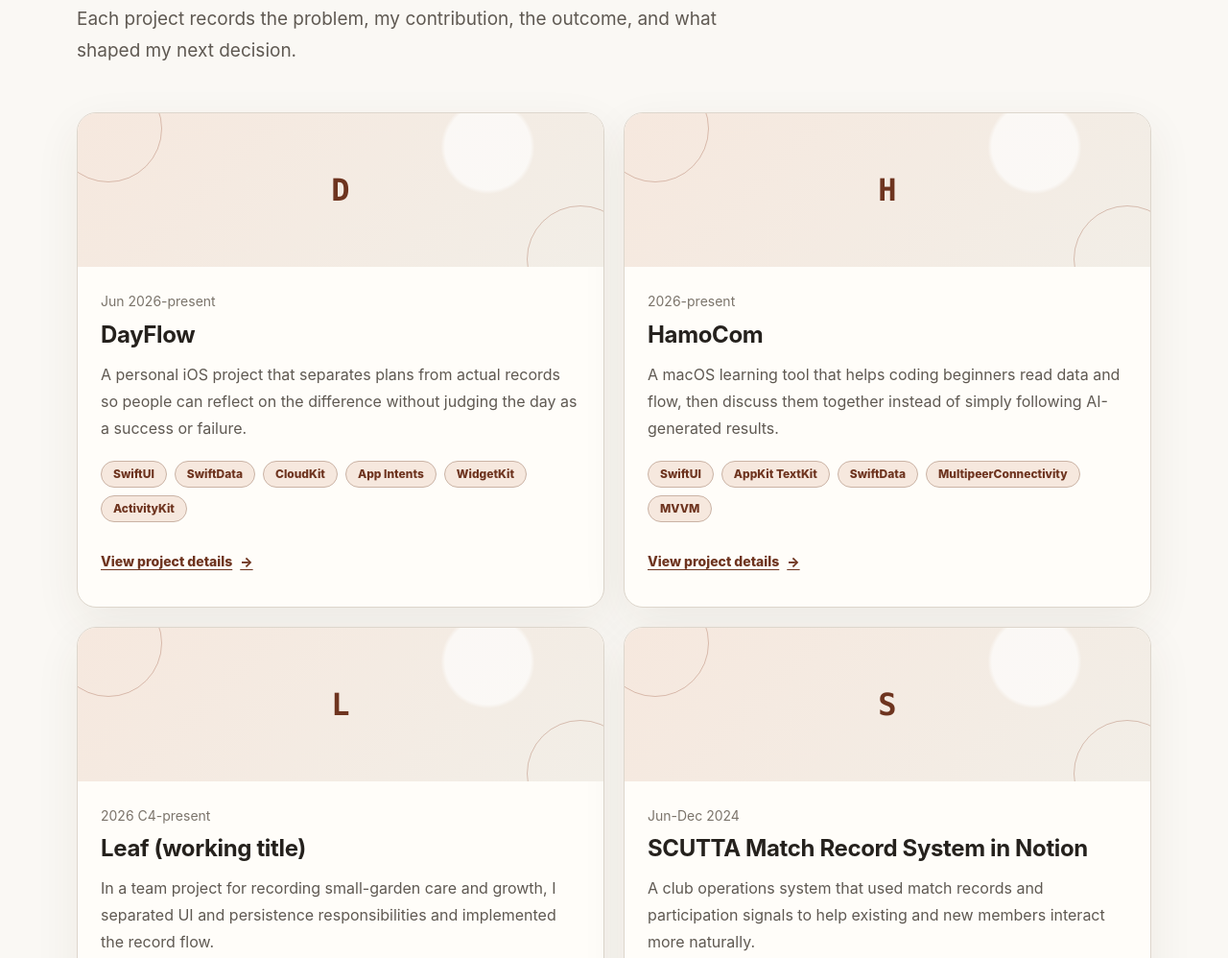
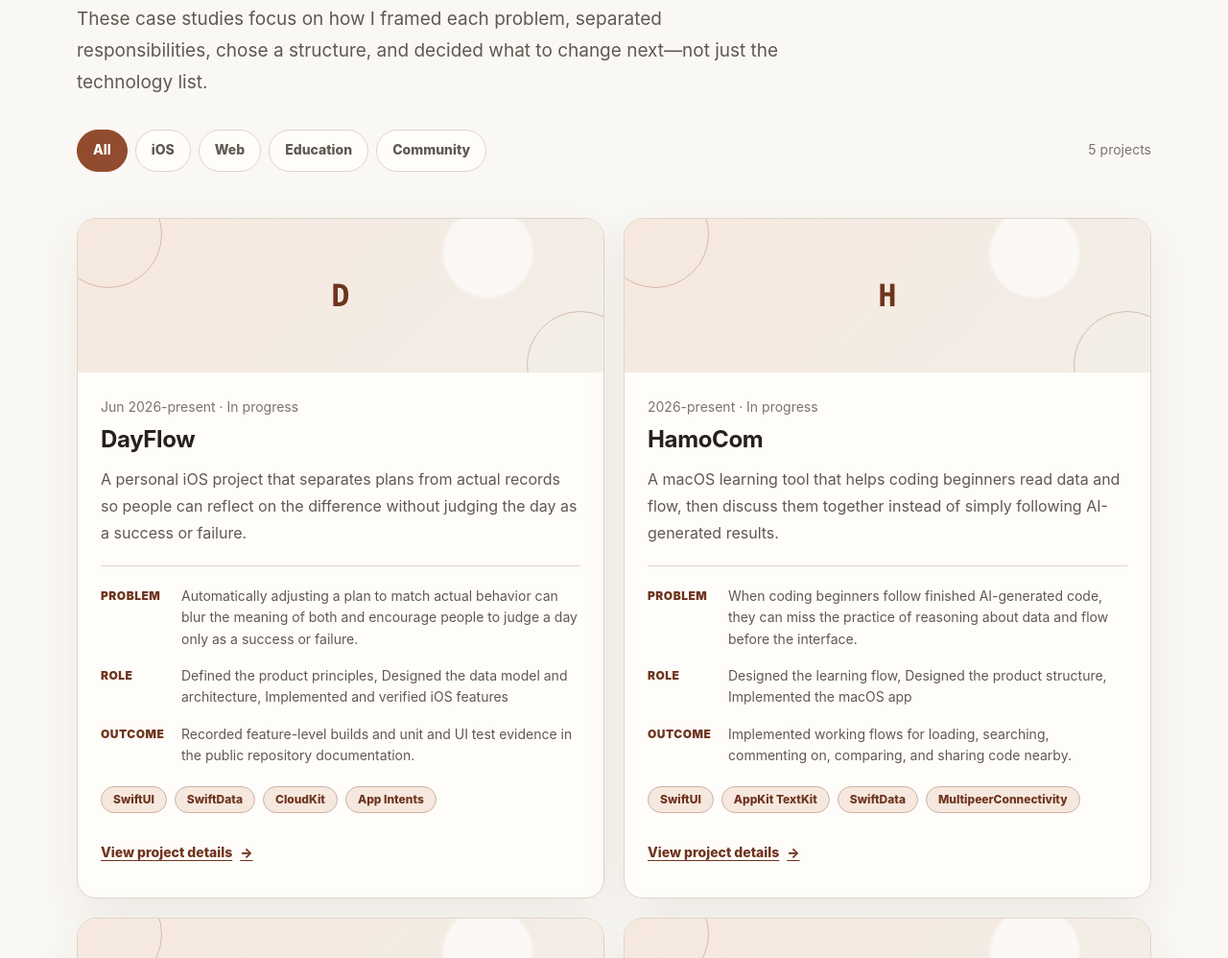
Before and after one commit to hamoYeong/hamoYeong.github.io, an Astro site: page /en/projects/ in a window 1280 px wide. Shown: the part 436-1434 px from the top of the page at 96% size. Built offline with nearby package versions, Linux system fonts and the light colour scheme; Astro itself is replaced by a stand-in of ours.

Commit message:
feat: Projects 목록 필터와 핵심 정보 구현

```diff
--- a/src/i18n/ui.ts
+++ b/src/i18n/ui.ts
@@ -157,18 +157,51 @@ export const ui = {
 		projects: {
 			eyebrow: 'Projects',
 			title: '문제를 해결하며 만든 것들',
-			intro: '프로젝트마다 문제, 기여, 결과와 다음 선택에 남은 배움을 기록합니다.',
+			intro:
+				'기술 목록보다 문제를 정의하고, 역할을 나누고, 구조를 선택한 이유와 다음에 바꿀 점을 case study로 기록합니다.',
 			empty: '현재 이 언어로 공개된 프로젝트가 없습니다.',
 			readMore: '프로젝트 자세히 보기',
 			back: 'Projects 목록으로',
+			filterLabel: '프로젝트 분야 필터',
+			filterAll: '전체',
+			filterCount: '개의 프로젝트',
+			filters: [
+				{ value: 'ios', label: 'iOS' },
+				{ value: 'web', label: 'Web' },
+				{ value: 'education', label: 'Education' },
+				{ value: 'community', label: 'Community' },
+			],
 			period: '기간',
+			status: '상태',
+			statusLabels: {
+				concept: '구상 중',
+				'in-progress': '진행 중',
+				completed: '완료',
+				archived: '운영 종료',
+			},
 			role: '역할',
 			team: '협업',
-			problem: '문제',
-			contributions: '기여',
-			technologies: '사용 도구',
-			outcomes: '결과',
-			learnings: '배운 점',
+			overview: 'Overview',
+			problem: 'Problem',
+			whyItMattered: 'Why It Mattered',
+			context: 'Context',
+			user: 'User',
+			research: 'Research',
+			myRole: 'My Role',
+			contributions: 'My Contribution',
+			process: 'Process',
+			keyDecisions: 'Key Decisions',
+			technicalStructure: 'Technical Structure',
+			technologies: 'Technology',
+			challenges: 'Challenges',
+			outcomes: 'Outcome',
+			whatIWouldChange: 'What I Would Change',
+			learnings: 'Learning',
+			relatedPosts: 'Related Posts',
+			contents: 'Case study 목차',
+			privateSummaryTitle: '공개 범위를 제한한 프로젝트',
+			privateSummary:
+				'팀의 private 저장소, 내부 코드와 문서, 팀원 정보는 공개하지 않습니다. 아래 내용은 공개 가능한 프로젝트 목적과 본인의 기여만 구분해 정리했습니다.',
 			repository: '저장소 보기',
 			demo: '데모 보기',
 		},
@@ -343,18 +376,50 @@ export const ui = {
 			eyebrow: 'Projects',
 			title: 'Things I built while solving problems',
 			intro:
-				'Each project records the problem, my contribution, the outcome, and what shaped my next decision.',
+				'These case studies focus on how I framed each problem, separated responsibilities, chose a structure, and decided what to change next—not just the technology list.',
 			empty: 'No projects are available in this language yet.',
 			readMore: 'View project details',
 			back: 'Back to Projects',
+			filterLabel: 'Filter projects by field',
+			filterAll: 'All',
+			filterCount: ' projects',
+			filters: [
+				{ value: 'ios', label: 'iOS' },
+				{ value: 'web', label: 'Web' },
+				{ value: 'education', label: 'Education' },
+				{ value: 'community', label: 'Community' },
+			],
 			period: 'Period',
+			status: 'Status',
+			statusLabels: {
+				concept: 'Concept',
+				'in-progress': 'In progress',
+				completed: 'Completed',
+				archived: 'Archived',
+			},
 			role: 'Role',
 			team: 'Collaboration',
+			overview: 'Overview',
 			problem: 'Problem',
-			contributions: 'Contributions',
-			technologies: 'Tools',
-			outcomes: 'Outcomes',
-			learnings: 'Learnings',
+			whyItMattered: 'Why It Mattered',
+			context: 'Context',
+			user: 'User',
+			research: 'Research',
+			myRole: 'My Role',
+			contributions: 'My Contribution',
+			process: 'Process',
+			keyDecisions: 'Key Decisions',
+			technicalStructure: 'Technical Structure',
+			technologies: 'Technology',
+			challenges: 'Challenges',
+			outcomes: 'Outcome',
+			whatIWouldChange: 'What I Would Change',
+			learnings: 'Learning',
+			relatedPosts: 'Related Posts',
+			contents: 'Case study contents',
+			privateSummaryTitle: 'Public scope is limited',
+			privateSummary:
+				'The private team repository, internal code and documents, and teammate information are not published. This case study separates the publishable project context from my individual contribution.',
 			repository: 'View repository',
 			demo: 'View demo',
 		},
--- a/src/pages/[locale]/projects/index.astro
+++ b/src/pages/[locale]/projects/index.astro
@@ -22,6 +22,23 @@ if (!isLocale(localeParam)) {
 const locale = localeParam;
 const t = getUi(locale);
 const projects = await getProjects({ locale });
+const getFilterValues = (categories: string[]) => {
+	const normalized = categories.map((category) => category.toLowerCase());
+	const values = [];
+
+	if (normalized.includes('ios')) values.push('ios');
+	if (normalized.includes('web')) values.push('web');
+	if (
+		normalized.some((category) =>
+			['education', 'computational thinking', 'learning'].includes(category),
+		)
+	) {
+		values.push('education');
+	}
+	if (normalized.includes('community')) values.push('community');
+
+	return values;
+};
 const alternatePaths = Object.fromEntries(
 	locales.map((targetLocale) => [
 		targetLocale,
@@ -45,20 +62,160 @@ const alternatePaths = Object.fromEntries(
 
 	{
 		projects.length > 0 ? (
-			<div class="card-grid">
+			<>
+				<div
+					class="project-filter"
+					data-project-filter
+					role="group"
+					aria-label={t.projects.filterLabel}
+				>
+					<div class="project-filter__buttons">
+						<button
+							type="button"
+							data-filter="all"
+							aria-pressed="true"
+							aria-controls="project-list"
+						>
+							{t.projects.filterAll}
+						</button>
+						{t.projects.filters.map((filter) => (
+							<button
+								type="button"
+								data-filter={filter.value}
+								aria-pressed="false"
+								aria-controls="project-list"
+							>
+								{filter.label}
+							</button>
+						))}
+					</div>
+					<p aria-live="polite" data-project-count data-count-suffix={t.projects.filterCount}>
+						{projects.length}{t.projects.filterCount}
+					</p>
+				</div>
+
+				<div id="project-list" class="card-grid">
 					{projects.map((project) => (
+						<div
+							class="project-entry"
+							data-project-entry
+							data-categories={getFilterValues(project.data.categories).join(' ')}
+						>
 							<ProjectCard
 								title={project.data.title}
 								summary={project.data.summary}
-						meta={project.data.period.label}
-						tags={project.data.technologies}
+								meta={`${project.data.period.label} · ${t.projects.statusLabels[project.data.status]}`}
+								tags={project.data.technologies.slice(0, 4)}
+								facts={[
+									{ label: t.projects.problem, value: project.data.problem },
+									{ label: t.projects.role, value: project.data.role.join(', ') },
+									{ label: t.projects.outcomes, value: project.data.outcomes[0] },
+								]}
 								href={localizedPath(locale, `projects/${project.data.slug}`)}
 								actionLabel={t.projects.readMore}
 							/>
+						</div>
 					))}
 				</div>
+			</>
 		) : (
 			<p class="empty-state">{t.projects.empty}</p>
 		)
 	}
 </BaseLayout>
+
+<script>
+	const filterRoot = document.querySelector('[data-project-filter]');
+	const projectEntries = Array.from(
+		document.querySelectorAll<HTMLElement>('[data-project-entry]'),
+	);
+
+	if (filterRoot) {
+		const filterButtons = Array.from(
+			filterRoot.querySelectorAll<HTMLButtonElement>('button[data-filter]'),
+		);
+		const count = filterRoot.querySelector<HTMLElement>('[data-project-count]');
+
+		filterButtons.forEach((button) => {
+			button.addEventListener('click', () => {
+				const selected = button.dataset.filter ?? 'all';
+				let visibleCount = 0;
+
+				filterButtons.forEach((candidate) => {
+					candidate.setAttribute(
+						'aria-pressed',
+						String(candidate === button),
+					);
+				});
+
+				projectEntries.forEach((entry) => {
+					const categories = entry.dataset.categories?.split(' ') ?? [];
+					const visible = selected === 'all' || categories.includes(selected);
+					entry.hidden = !visible;
+					if (visible) visibleCount += 1;
+				});
+
+				if (count) {
+					count.textContent = `${visibleCount}${count.dataset.countSuffix ?? ''}`;
+				}
+			});
+		});
+	}
+</script>
+
+<style>
+	.project-filter {
+		display: flex;
+		margin: var(--space-8) 0 var(--space-8);
+		align-items: center;
+		justify-content: space-between;
+		gap: var(--space-4);
+	}
+
+	.project-filter__buttons {
+		display: flex;
+		flex-wrap: wrap;
+		gap: var(--space-2);
+	}
+
+	.project-filter button {
+		min-height: 2.75rem;
+		border: var(--border-default);
+		border-radius: var(--radius-pill);
+		padding: 0 var(--space-4);
+		background: var(--color-surface);
+		color: var(--color-text-soft);
+		font: inherit;
+		font-size: var(--text-sm);
+		font-weight: 800;
+		cursor: pointer;
+	}
+
+	.project-filter button[aria-pressed='true'] {
+		border-color: var(--color-accent);
+		background: var(--color-accent);
+		color: var(--color-on-accent);
+	}
+
+	.project-filter p {
+		flex: 0 0 auto;
+		margin: 0;
+		color: var(--color-text-faint);
+		font-size: var(--text-sm);
+	}
+
+	.project-entry {
+		min-width: 0;
+	}
+
+	.project-entry[hidden] {
+		display: none;
+	}
+
+	@media (max-width: 640px) {
+		.project-filter {
+			align-items: flex-start;
+			flex-direction: column;
+		}
+	}
+</style>
```
Lines whose indentation alone changed are shown as unchanged.
